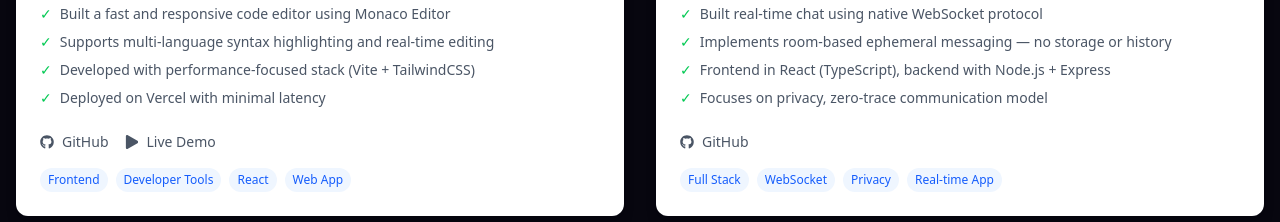
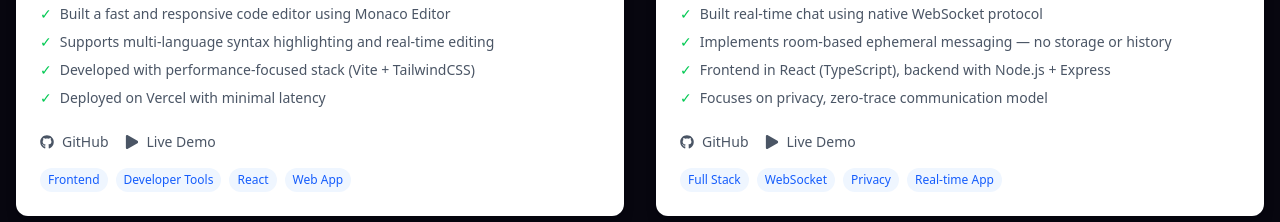
Before and after one commit to DaSeeker67/Po-rt-folio, a React (Vite) app: page / in a window 1280 px wide. Shown: the part 1560-1782 px from the top of the page. Built offline with nearby package versions, Linux system fonts and the light colour scheme; no server answers.

Commit message:
Update Projects.jsx
link added to zenchat app

```diff
--- a/src/components/Projects.jsx
+++ b/src/components/Projects.jsx
@@ -37,8 +37,8 @@ function Projects() {
     "Focuses on privacy, zero-trace communication model"
   ],
   links: {
-    github: "https://github.com/DaSeeker67/TheZenChat_frontend",
-    backend: "https://github.com/DaSeeker67/TheZenChat_backend"
+    demo: "the-zen-chat-frontend-63xo.vercel.app/",
+    github: "https://github.com/DaSeeker67/TheZenChat_backend"
   },
   tags: ["Full Stack", "WebSocket", "Privacy", "Real-time App"]
 },
```
